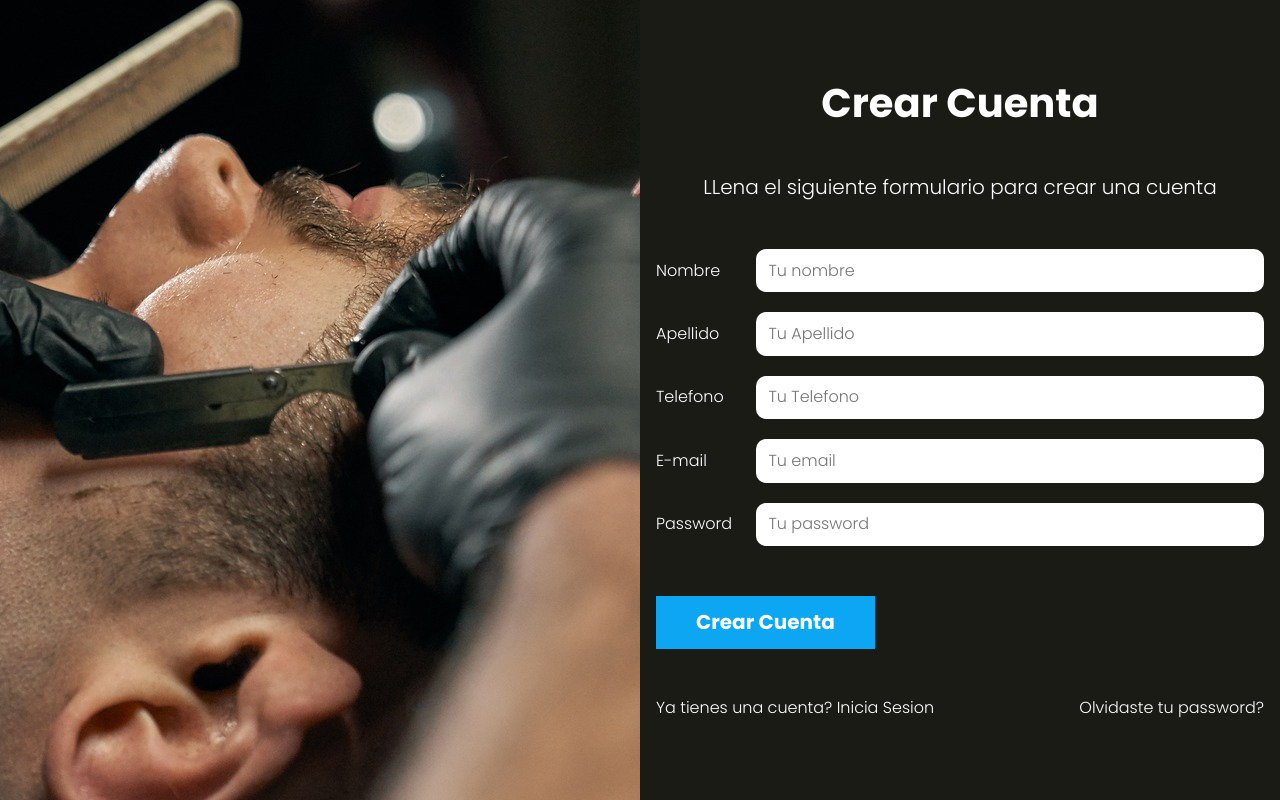
After one commit to heduardogarcia/appsalon_mvc, a PHP site: template views/auth/crear-cuenta.php in a window 1280 px wide. The commit adds this page. Run offline with PHP 8.4, Linux system fonts and the light colour scheme; the template is opened without the code that fills it, so the values that code supplies are empty.

Commit message:
Validacion de usuario

```diff
--- a/includes/database.php
+++ b/includes/database.php
@@ -1,6 +1,6 @@
 <?php
 
-$db = mysqli_connect('localhost', 'root', '', '');
+$db = mysqli_connect('localhost:3310', 'root', 'root', 'appsalon_mvc');
 
 
 if (!$db) {
--- a/src/scss/app.scss
+++ b/src/scss/app.scss
@@ -1,2 +1,3 @@
 @use 'base';
-@use 'layout'
+@use 'layout';
+@use 'componentes';
--- /dev/null
+++ b/src/scss/componentes/_acciones.scss
@@ -0,0 +1,18 @@
+@use 'base/variables' as v;
+@use 'base/mixins' as m;
+
+
+.acciones {
+    margin-top: v.$separacion;
+
+    @include m.tablet{
+        display: flex;
+        justify-content: space-between;
+    }
+    a {
+        color: v.$blanco;
+        display: block;
+        margin-bottom: calc(v.$separacion/2);
+        text-align: center;
+    }
+}
--- /dev/null
+++ b/src/scss/componentes/_alertas.scss
@@ -0,0 +1,20 @@
+@use 'base/variables' as v;
+
+.alerta {
+    padding: calc(v.$separacion/4);
+    color: v.$blanco;
+    width: 100%;
+    display: block;
+    margin-bottom: 2rem;
+    text-align: center;
+    font-weight: v.$bold;
+    text-transform: uppercase;
+
+
+    &.error {
+        background-color: v.$rojo;
+    }
+    &.exito {
+        background-color: v.$verde;
+    }
+}
--- /dev/null
+++ b/src/scss/componentes/_botones.scss
@@ -0,0 +1,6 @@
+@use 'base/variables' as v;
+@use 'base/mixins' as m;
+
+.boton {
+    @include m.boton(v.$azul, v.$blanco);
+}
--- /dev/null
+++ b/src/scss/componentes/_formulario.scss
@@ -0,0 +1,20 @@
+@use 'base/variables' as v;
+@use 'base/mixins' as m;
+.formulario {
+    margin-top: 5rem;
+    width: 100%;
+}
+.campo {
+    display: flex;
+    margin-bottom: 2rem;
+    align-items: center;
+    label{
+        flex: 0 0 10rem;
+    }
+    input {
+        flex:1;
+        border: none;
+        padding: calc(v.$separacion/4);
+        border-radius: 1rem;
+    }
+}
--- /dev/null
+++ b/src/scss/componentes/_index.scss
@@ -0,0 +1,4 @@
+@forward 'formulario';
+@forward 'botones';
+@forward 'acciones';
+@forward 'alertas';
--- a/src/scss/layout/_UI.scss
+++ b/src/scss/layout/_UI.scss
@@ -8,6 +8,7 @@
         min-height: 100vh;
     }
     .imagen {
+        height: 30rem;
         background-image: url(../img/1.jpg);
         border-style: cover;
         background-position: center center;
--- /dev/null
+++ b/views/auth/crear-cuenta.php
@@ -0,0 +1,36 @@
+<h1 class="nombre-pagina">Crear Cuenta</h1>
+<p class="descripcion-pagina">LLena el siguiente formulario para crear una cuenta</p>
+
+
+<?php
+    include_once __DIR__ ."/../templates/alertas.php";
+?>
+
+
+<form action="/crear-cuenta" class="formulario" method="POST">
+    <div class="campo">
+        <label for="nombre">Nombre</label>
+        <input value="<?php echo s($usuario->nombre); ?>" type="text" id="nombre" name="nombre" placeholder="Tu nombre"/>
+    </div>
+    <div class="campo">
+        <label for="apellido">Apellido</label>
+        <input value="<?php echo s($usuario->apellido); ?>" type="text" id="apellido" name="apellido" placeholder="Tu Apellido"/>
+    </div>
+    <div class="campo">
+        <label for="telefono">Telefono</label>
+        <input value="<?php echo s($usuario->telefono); ?>" type="tel" id="telefono" name="telefono" placeholder="Tu Telefono"/>
+    </div>
+    <div class="campo">
+        <label for="email">E-mail</label>
+        <input value="<?php echo s($usuario->email); ?>" type="email" id="email" name="email" placeholder="Tu email"/>
+    </div>
+    <div class="campo">
+        <label for="password">Password</label>
+        <input type="password" id="password" name="password" placeholder="Tu password"/>
+    </div>
+    <input type="submit" value="Crear Cuenta" class="boton">
+</form>
+<div class="acciones">
+    <a href="/">Ya tienes una cuenta? Inicia Sesion</a>
+    <a href="/olvide">Olvidaste tu password?</a>
+</div>
--- a/views/layout.php
+++ b/views/layout.php
@@ -9,11 +9,12 @@
 </head>
 <body>
 <div class="contenedor-app">
-    <div class="imagen"></div>
+    <div class="imagen">
+
+    </div>
     <div class="app">
             <?php echo $contenido; ?>
     </div>
-
 </div>
 
 </body>
--- /dev/null
+++ b/views/templates/alertas.php
@@ -0,0 +1,12 @@
+<?php
+   foreach($alertas as $key =>$mensajes):
+    foreach ($mensajes  as $mensaje):
+?>
+    <div class="alerta <?php echo $key;?>">
+        <?php echo $mensaje; ?>
+    </div>
+<?php
+        endforeach;
+
+endforeach;
+?>
```
Also changed, not shown: controllers/LoginController.php (+33 -4 lines), models/Usuario.php (added, +68 -0 lines), views/auth/login.php (+16 -0 lines), views/auth/olvide-password.php (added, +15 -0 lines), public/build/css/app.css, 1 other file.
